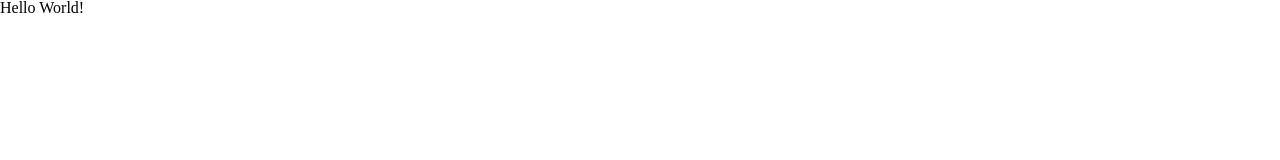
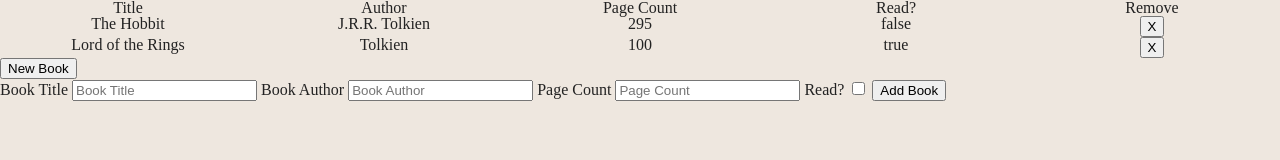
Before and after one commit to abaker93/library, a plain HTML site: page index.html in a window 1280 px wide. Drawn offline with Linux system fonts and the light colour scheme; a web font is replaced by a local one.

Commit message:
add HTML and DOM manipulation

```diff
--- a/index.html
+++ b/index.html
@@ -1,15 +1,39 @@
 <!DOCTYPE html>
 <html>
 <head>
-    <title>My Mini Library</title>
-    <meta charset="utf-8"/>
-    <meta name="viewport" content="width=device-width, initial-scale=1.0" />
+	<title>My Mini Library</title>
+	<meta charset="utf-8"/>
+	<meta name="viewport" content="width=device-width, initial-scale=1.0" />
 	<!--stylesheets-->
 	<link href="reset.css" rel="stylesheet" />
 	<link href="styles.css" rel="stylesheet" />
+	<!--google fonts-->
+	<link href="https://fonts.googleapis.com/css2?family=Piazzolla:ital,wght@0,400;1,100&display=swap" rel="stylesheet">
 </head>
 <body>
-    <h1>Hello World!</h1>
+	<div id="library">
+		<div id="library-header">
+			<div>Title</div>
+			<div>Author</div>
+			<div>Page Count</div>
+			<div>Read?</div>
+			<div>Remove</div>
+		</div>
+	</div>
+	<button>New Book</button>
+	<div id="form-modal">
+		<form id="new-book-form">
+			<label for="form-title">Book Title</label>
+			<input type="text" id="form-title" name="form-title" placeholder="Book Title" />
+			<label for="form-author">Book Author</label>
+			<input type="text" id="form-author" name="form-author" placeholder="Book Author" />
+			<label for="form-pages">Page Count</label>
+			<input type="number" id="form-pages" name="form-pages" placeholder="Page Count" />
+			<label for="form-read">Read?</label>
+			<input type="checkbox" id="form-read" name="form-read" />
+			<input type="submit" value="Add Book" />
+		</form>
+	</div>
 </body>
 <script src="main.js"></script>
 </html>
--- a/main.js
+++ b/main.js
@@ -1,21 +1,51 @@
+let library = [
+	{
+		title: 'The Hobbit',
+		author: 'J.R.R. Tolkien',
+		pages: 295,
+		read: false
+	},
+	{
+		title: 'Lord of the Rings',
+		author: 'Tolkien',
+		pages: 100,
+		read: true
+	}
+];
+const libraryList = document.getElementById('library');
+
 function Book(title, author, pages, read) {
 	this.title = title;
 	this.author = author;
 	this.pages = pages;
 	this.read = read;
-    let readText = '';
-
-    if(this.read === true) {
-        readText = 'already read'
-    } else {
-        readText = 'not read yet'
 }
 
-    this.info = function() {
-        return `${this.title} by ${this.author}, ${this.pages} pages, ${readText}`
+Book.prototype.readText = function() {
+	if(this.read) {
+		return 'read';
+	} else {
+		return 'not read';
 	}
 }
 
-const theHobbit = new Book('The Hobbit', 'J.R.R. Tolkien', 295, false);
+function addBookToLibrary() {
 
-console.log(theHobbit.info());
+}
+
+function displayBooks() {
+	for(let i=0; i<library.length; i++) {
+		const libraryItem = document.createElement('div');
+		libraryItem.classList.add('library-row');
+		libraryItem.setAttribute('data-index', i);
+		libraryItem.innerHTML =
+			`<div>${library[i].title}</div>
+			<div>${library[i].author}</div>
+			<div>${library[i].pages}</div>
+			<div>${library[i].read}</div>
+			<button>X</button>`;
+		libraryList.append(libraryItem);
+	}
+}
+
+displayBooks();
--- a/styles.css
+++ b/styles.css
@@ -0,0 +1,12 @@
+body {
+	font-family: 'Piazzolla', serif;
+	font-weight: 400;
+	background-color: #EEE7DF;
+	color: #222;
+}
+
+#library > div {
+	display: grid;
+	grid-template-columns: repeat(5, 1fr);
+	justify-items: center;
+}
```
Lines whose indentation alone changed are shown as unchanged.
